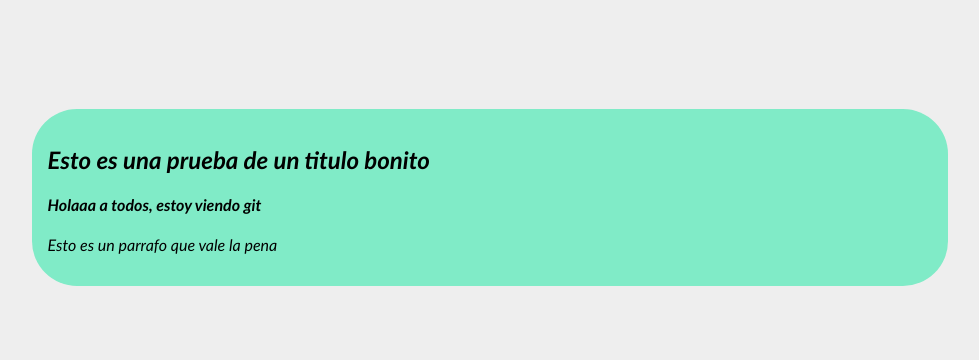
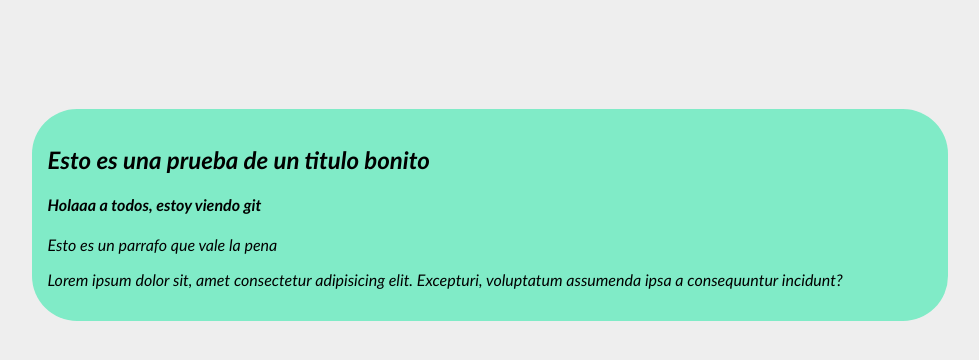
Before and after one commit to FelipeSanchezS/PruebaGit, a plain HTML site: page index.html in a window 1280 px wide. Shown: the whole page, without its empty margins (150-1129 px from the left). Drawn offline with Linux system fonts and the light colour scheme.

Commit message:
agrego un parrafo

```diff
--- a/index.html
+++ b/index.html
@@ -11,6 +11,8 @@
         <h2>Esto es una prueba de un titulo bonito</h2>
         <h4>Holaaa a todos, estoy viendo git</h4>
         <p>Esto es un parrafo que vale la pena</p>
+        <p>Lorem ipsum dolor sit, amet consectetur adipisicing elit. Excepturi, voluptatum assumenda ipsa a consequuntur incidunt?</p>
+
     </div>
 
 </body>
```
